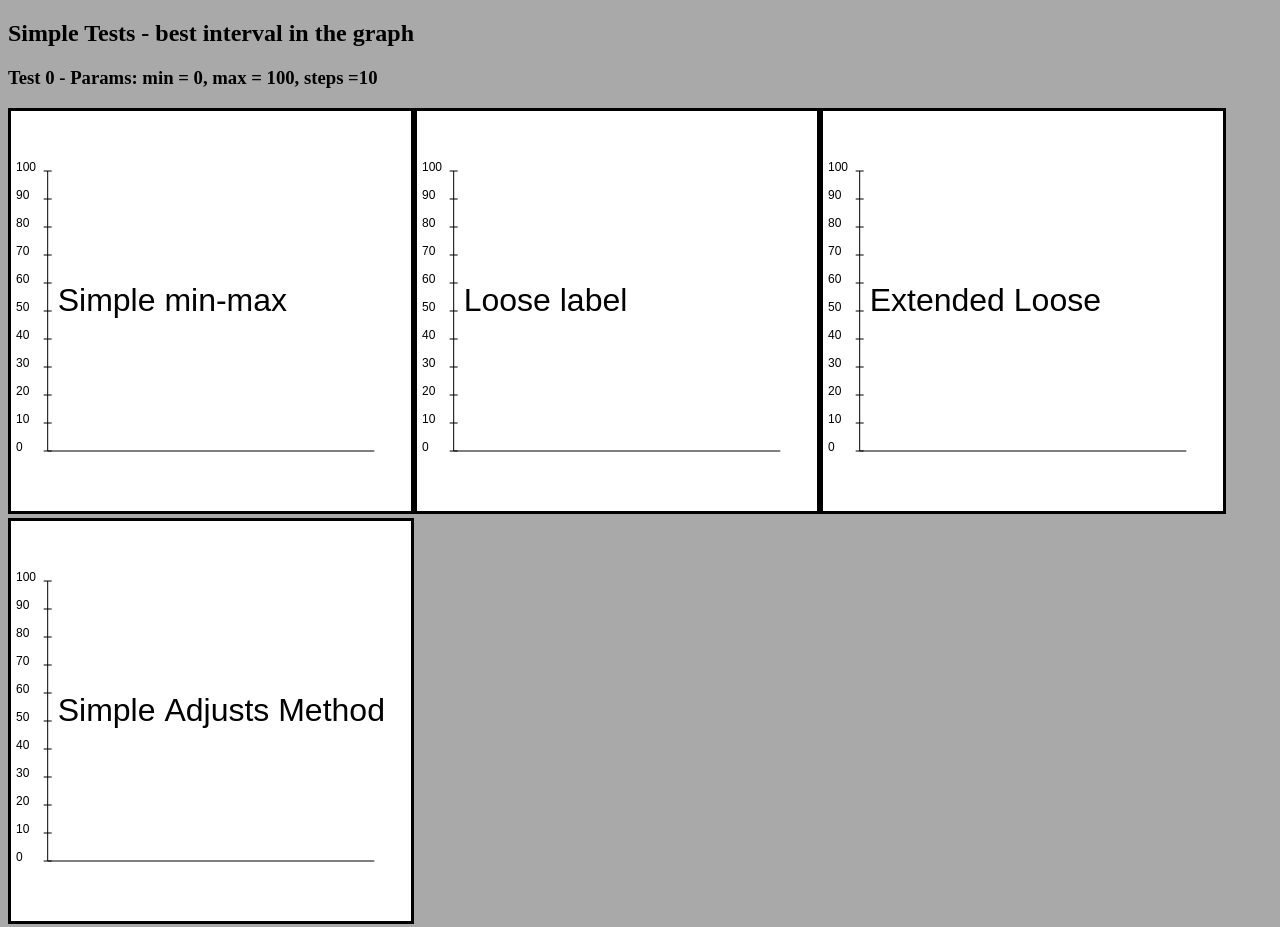
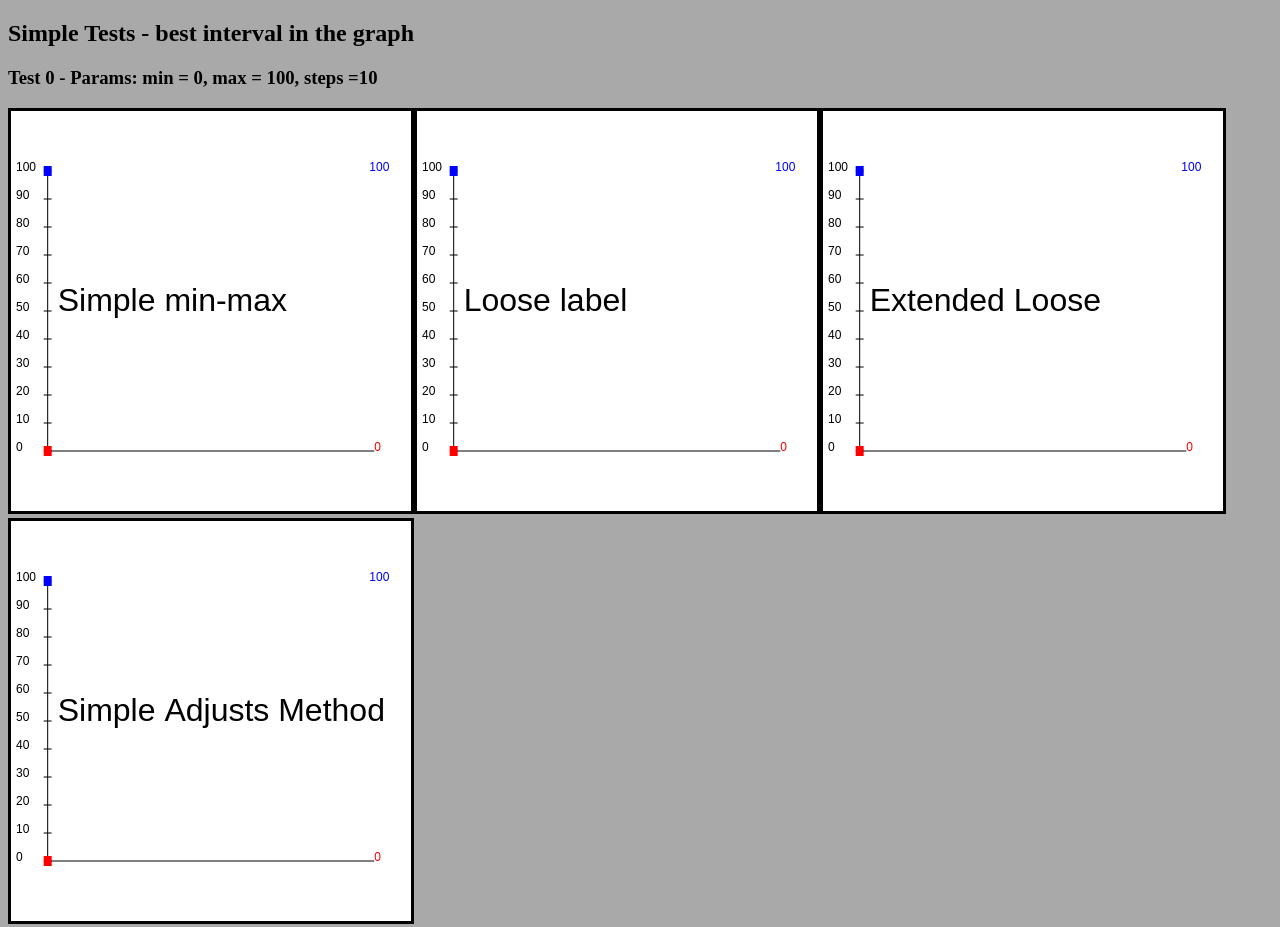
Before and after one commit to rodvieirasilva/test-best-intervals-axis, a plain HTML site: page index.html in a window 1280 px wide. Shown: the top 927 px of the page. Drawn offline with Linux system fonts and the light colour scheme.

Commit message:
[UPDATE] ADD tests and min-max to reference

```diff
--- a/index.html
+++ b/index.html
@@ -73,6 +73,21 @@
                     ctx.lineTo(borderX + axisLineSize, y);
                 }
                 ctx.stroke();
+
+                //Min-max to reference
+                ctx.lineWidth = 10;
+                ctx.strokeStyle = ctx.fillStyle = "rgb(0,0,255)";
+                ctx.fillText(max, maxX - borderTextAxi, minY);
+                ctx.beginPath();
+                ctx.moveTo(borderX - axisLineSize, minY);
+                ctx.lineTo(borderX + axisLineSize, minY);
+                ctx.stroke();
+                ctx.strokeStyle = ctx.fillStyle = "rgb(255,0,0)";
+                ctx.beginPath();
+                ctx.moveTo(borderX - axisLineSize, maxY);
+                ctx.lineTo(borderX + axisLineSize, maxY);
+                ctx.stroke();
+                ctx.fillText(min, maxX, maxY);
             }
             /*
              * Max length of labels in intervals
@@ -108,7 +123,10 @@
             [0, 100, 10],
             [1.001, 1.004, 5],
             [1000000, 1000100, 20],
-            [1.975, 2.66, 5]
+            [1.975, 2.66, 5],
+            [0.975, 0.9755, 10],
+            [100.975, 100.9755, 3],
+            [0, 10, 7]
         ];
         //Render cases
         for (var j = 0; j < testsCases.length; j++) {
--- a/simple_adjusts_method.js
+++ b/simple_adjusts_method.js
@@ -2,7 +2,7 @@
  * Book: C++ GUI Programming with Qt3
  */
 function simple_adjusts_method(min, max, numTicks) {
-
+    var MinTicks = 2;
     var results = [];
     var grossStep = (max - min) / numTicks;
     var step = Math.pow(10.0, Math.floor(log10(grossStep)));
@@ -13,8 +13,8 @@
         step *= 2;
     }
     numTicks = Math.round(Math.ceil(max / step) - Math.floor(min / step));
-    //if (numTicks < MinTicks)
-    //    numTicks = MinTicks;
+    if (numTicks < MinTicks)
+        numTicks = MinTicks;
 
     min = Math.floor(min / step) * step;
     max = Math.ceil(max / step) * step;
```
